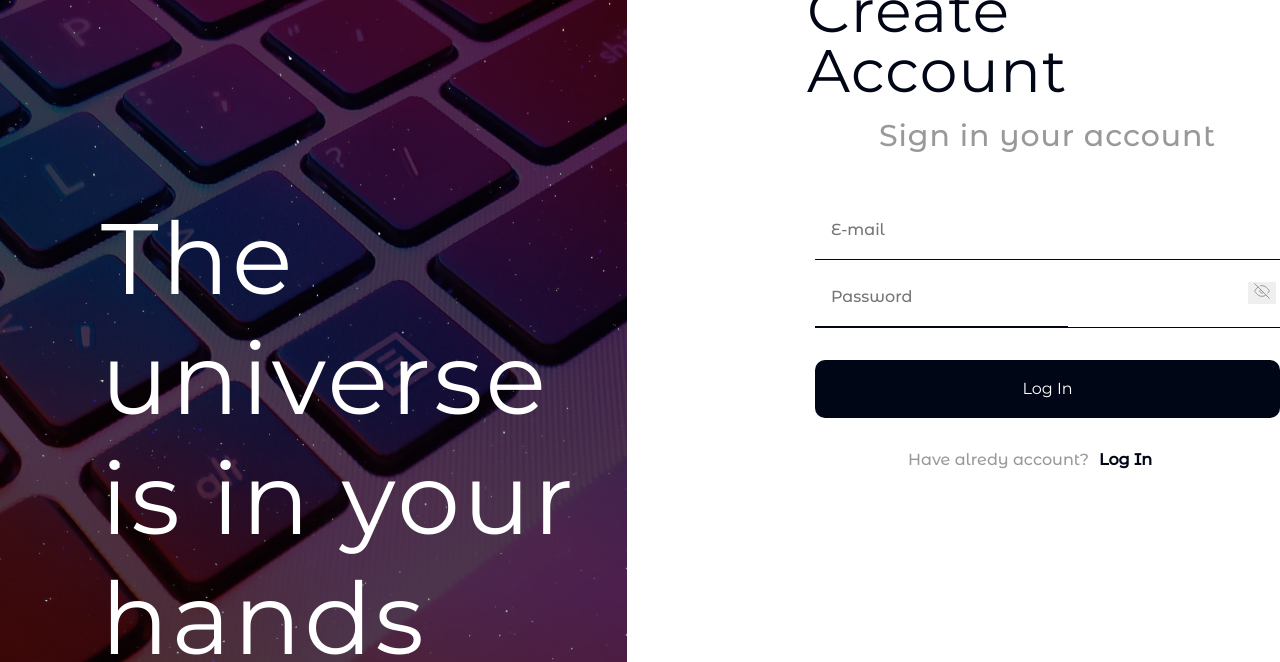
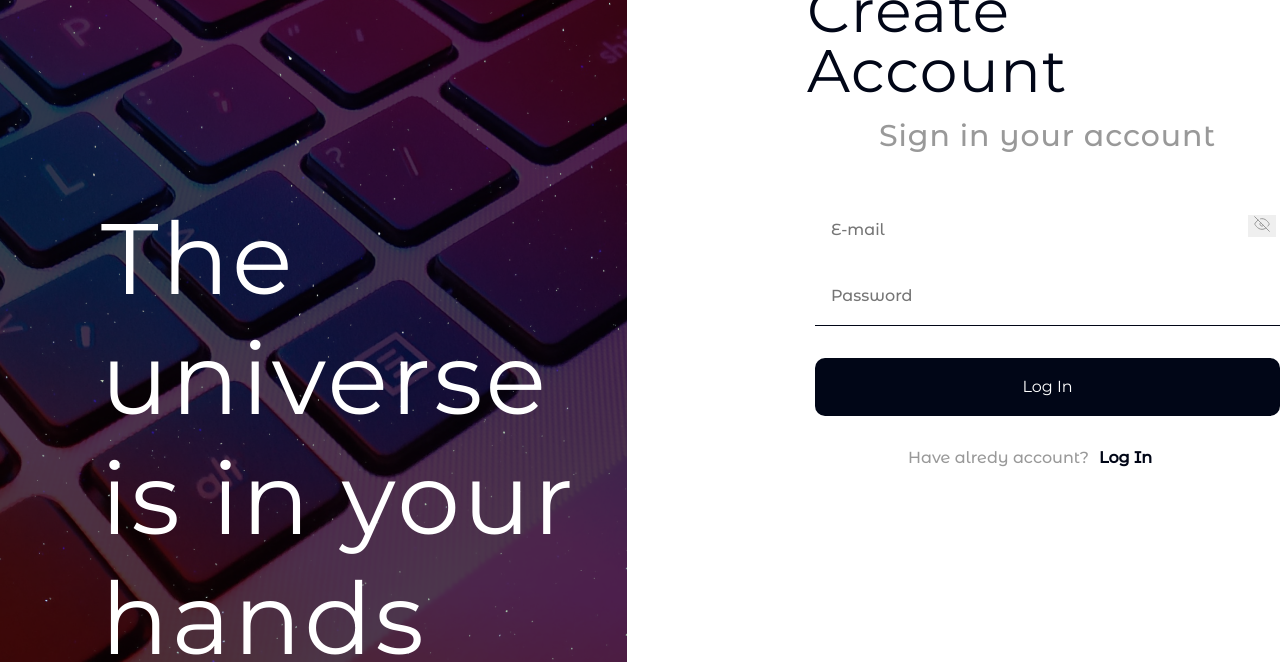
Before and after one commit to Sky2Walker/Skywebsoc, a plain HTML site: page index.html in a window 1280 px wide. Shown: the part 138-800 px from the top of the page. Drawn offline with Linux system fonts and the light colour scheme.

Commit message:
log in bug

```diff
--- a/css/style.css
+++ b/css/style.css
@@ -163,6 +163,7 @@ body {
     position: relative;
 
 
+
 }
 
 
@@ -204,7 +205,7 @@ body {
     max-height: 60px;
     border: none;
 
-    border-bottom: 1px solid #010617;
+
 
     color: #999;
     font-family: 'Montserrat Alternates', sans-serif;
--- a/index.html
+++ b/index.html
@@ -82,8 +82,9 @@
 
 
         <form action="" class="login">
-            <input type="email" class="log__email" name="" id="" placeholder="E-mail">
+
            <label class="inp_password" for="">
+             <input type="email" class="log__email" name="" id="" placeholder="E-mail">
                <input type="password" class="login__pas" name="" id="" placeholder="Password">
                <button class="password_visible">
                    <svg xmlns="http://www.w3.org/2000/svg" width="16" height="16" viewBox="0 0 16 16" fill="none">
```
